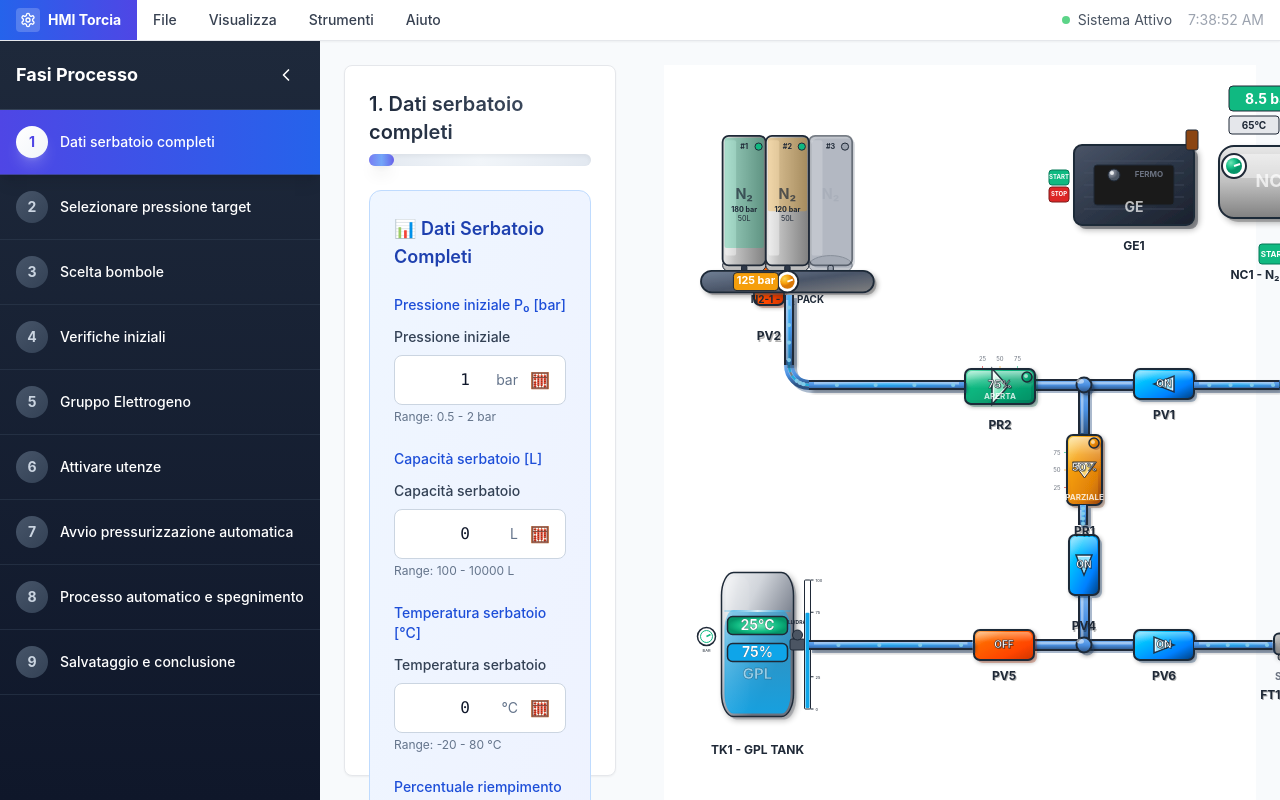
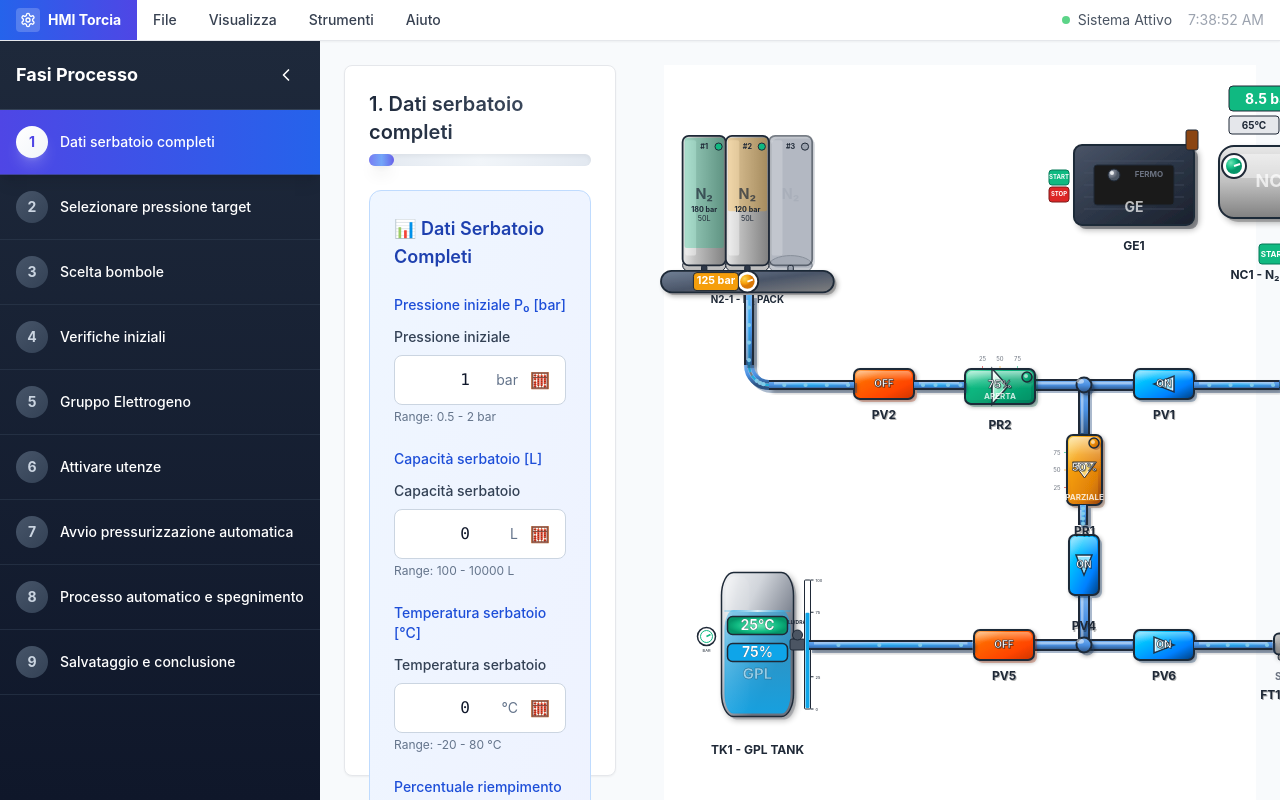
Before and after one commit to rimoric/torcia, a React (Vite) app: page / in a window 1280 px wide. Built offline with nearby package versions, Linux system fonts and the light colour scheme.

Commit message:
Update SchemaImpianto.tsx

```diff
--- a/src/SchemaImpianto.tsx
+++ b/src/SchemaImpianto.tsx
@@ -72,11 +72,12 @@ const SchemaImpianto = () => {
         </div>
 
         {/* Valvola PV2 sopra il connettore T sinistra */}
-        <div className="absolute" style={{ left: '50px', top: '40px' }}>
+        <div className="absolute" style={{ left: '150px', top: '164px' }}>
           <ValveTwoWay
             isOpen={valvePV2Open}
             label="PV2"
-            orientation="vertical"
+            orientation="horizontal"
+		    flowDirection="right"
             manualControlEnabled={false}
             onToggle={() => setValvePV2Open(!valvePV2Open)}
           />
@@ -206,7 +207,7 @@ const SchemaImpianto = () => {
 		</div>
 
 		{/* Pacco Bombole Azoto N2-1 */}
-		<div className="absolute" style={{ left: '10px', top: '-130px' }}>
+		<div className="absolute" style={{ left: '-30px', top: '-130px' }}>
 		  <NitrogenBottlePack
 		    bottles={bottlePackData}
 		    manifoldPressure={manifoldPressure}
@@ -252,7 +253,7 @@ const SchemaImpianto = () => {
 		</div>
 
 		{/* Curva alto-destra a destra del sistema */}
-		<div className="absolute" style={{ left: '100px', top: '155px' }}>
+		<div className="absolute" style={{ left: '60px', top: '155px' }}>
 		  <NitrogenElbow
 		    direction="bottom-right"
 		    hasFlow={true}
@@ -263,12 +264,22 @@ const SchemaImpianto = () => {
 		</div>
 
 		{/* Tubo orizzontale sx */}
-		<div className="absolute" style={{ left: '125px', top: '195px' }}>
+		<div className="absolute" style={{ left: '85px', top: '195px' }}>
 		  <NitrogenStraightPipe
 		    orientation="horizontal"
 		    hasFlow={true}
 		    size={0.5}
-		    length={310}
+		    length={170}
+		  />
+		</div>
+
+		{/* Tubo orizzontale sx */}
+		<div className="absolute" style={{ left: '230px', top: '195px' }}>
+		  <NitrogenStraightPipe
+		    orientation="horizontal"
+		    hasFlow={true}
+		    size={0.5}
+		    length={100}
 		  />
 		</div>
 
@@ -303,7 +314,7 @@ const SchemaImpianto = () => {
 		</div>
 
 		{/* Tubo verticale sx */}
-		<div className="absolute" style={{ left: '100px', top: '110px' }}>
+		<div className="absolute" style={{ left: '60px', top: '110px' }}>
 		  <NitrogenStraightPipe
 		    orientation="vertical"
 		    hasFlow={true}
```
